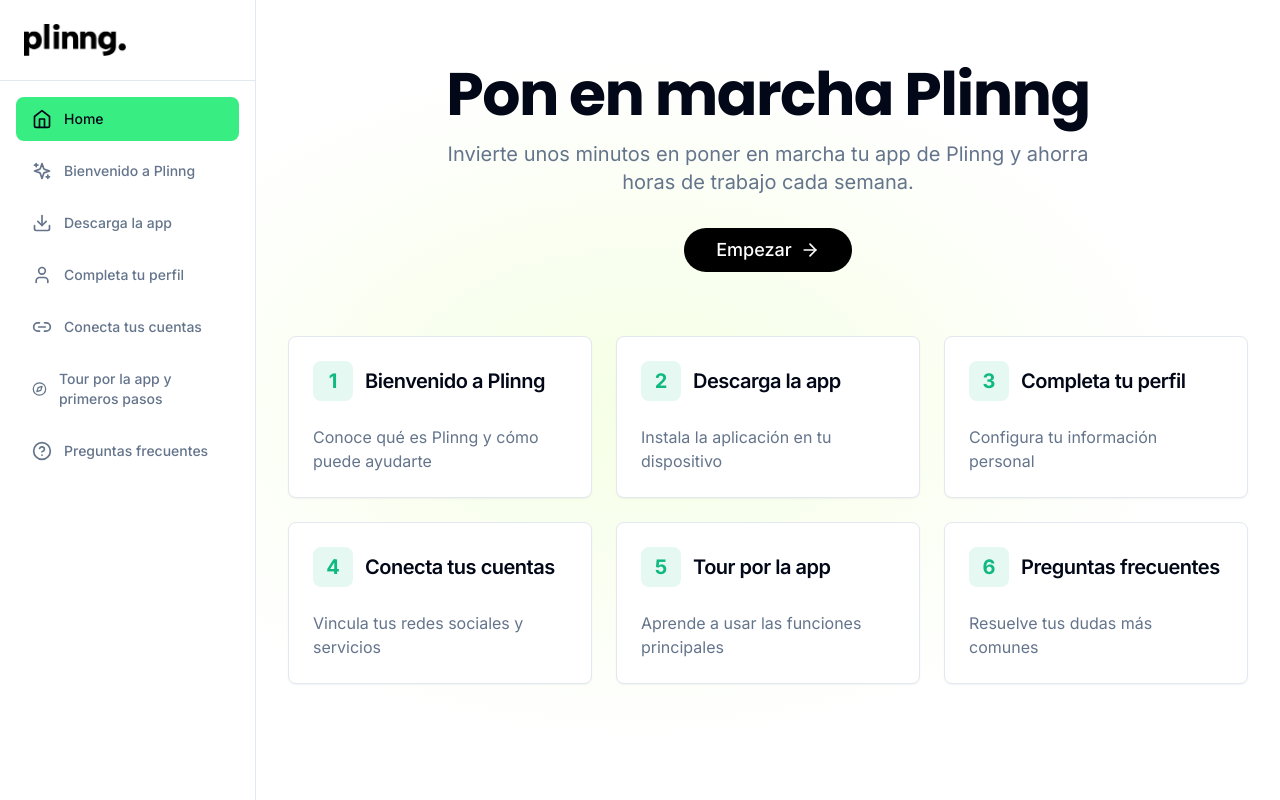
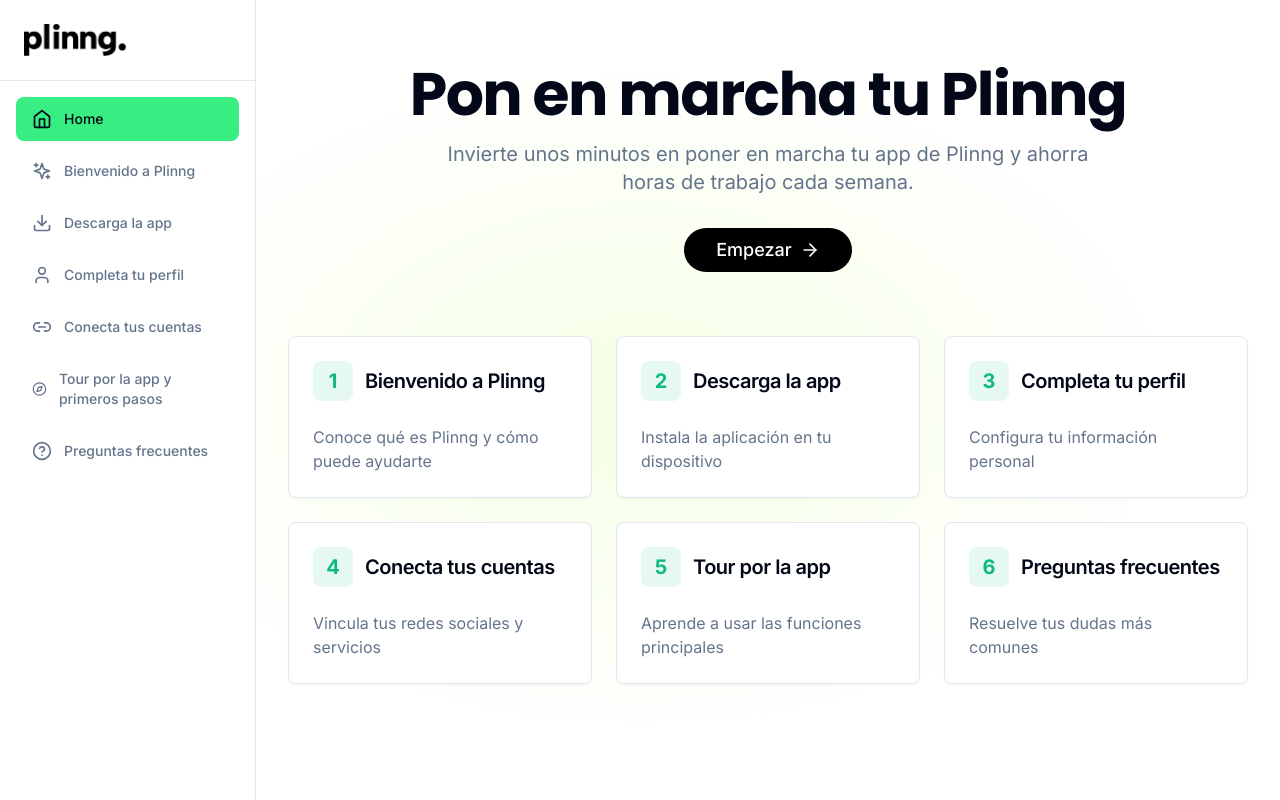
Before and after one commit to Andr3sV/plinng-onboarding, a Next.js app: page / in a window 1280 px wide. Built offline with nearby package versions, Linux system fonts and the light colour scheme.

Commit message:
plinng text

```diff
--- a/app/page.tsx
+++ b/app/page.tsx
@@ -5,9 +5,9 @@
 import { Poppins } from "next/font/google"
 
 const poppins = Poppins({
-  subsets: ["latin"],
-  weight: ["700"], // Bold
-  variable: "--font-poppins"
+    subsets: ["latin"],
+    weight: ["700"], // Bold
+    variable: "--font-poppins"
 })
 
 const navigationCards = [
@@ -48,7 +48,7 @@
         <div className="space-y-8">
             <div className="text-center space-y-4 py-8">
                 <h1 className={`text-4xl font-bold tracking-tight sm:text-5xl lg:text-6xl ${poppins.className}`}>
-                    Pon en marcha Plinng
+                    Pon en marcha tu Plinng
                 </h1>
                 <p className="text-xl text-muted-foreground max-w-2xl mx-auto">
                     Invierte unos minutos en poner en marcha tu app de Plinng y ahorra horas de trabajo cada semana.
```
